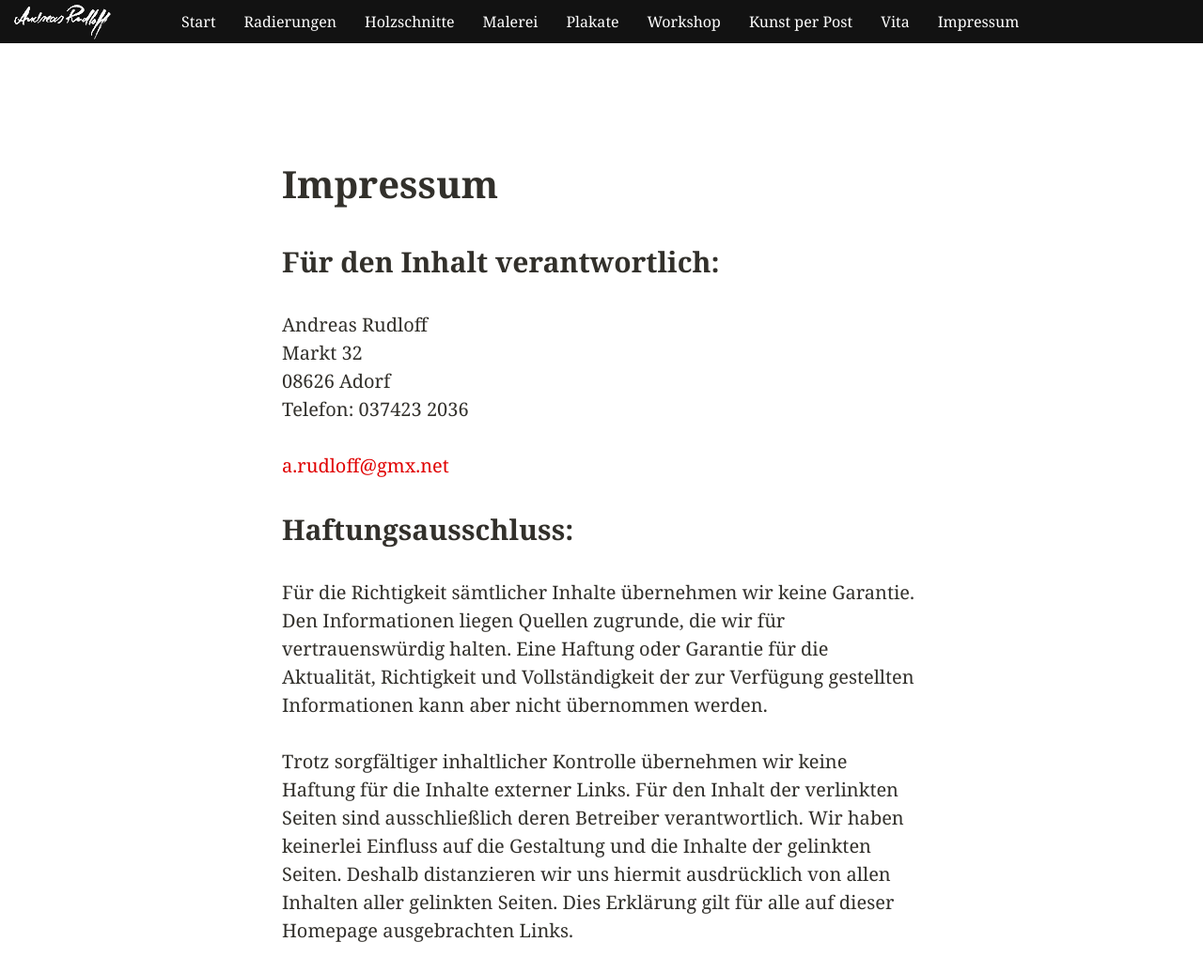
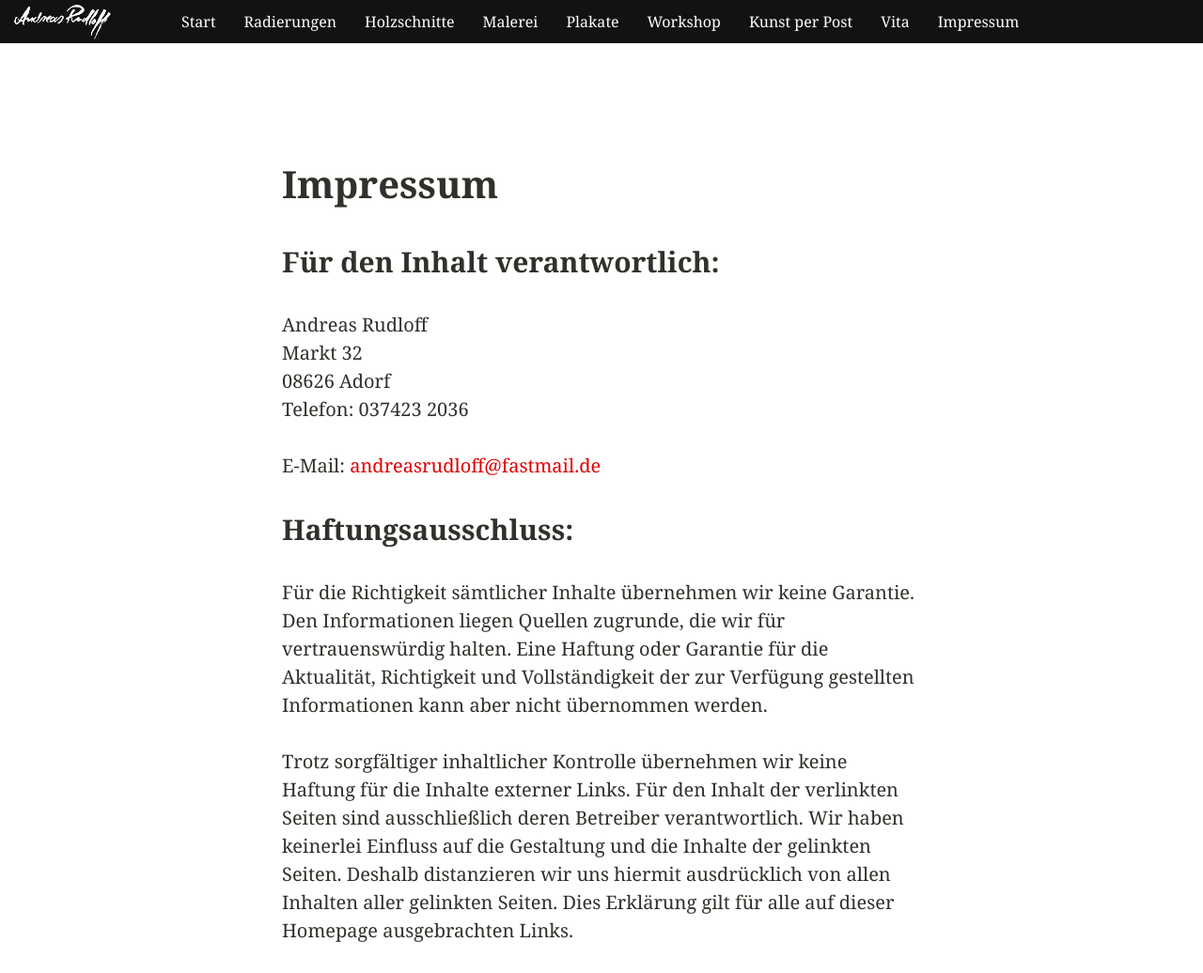
Before and after one commit to kleinfreund/artrudloff.de, a Jekyll site: the page built from andreas/impressum.md, in a window 1280 px wide. Shown: the whole page at 94% size. Built offline with Jekyll 4.4.1, drawn with Linux system fonts in a browser that asks for light colours.

Commit message:
Update mail address

```diff
--- a/andreas/impressum.md
+++ b/andreas/impressum.md
@@ -9,7 +9,7 @@ Markt 32<br>
 08626 Adorf<br>
 Telefon: 037423 2036
 
-<a href="mailto:a.rudloff@gmx.net">a.rudloff@gmx.net</a>
+E-Mail: <a href="mailto:andreasrudloff@fastmail.de">andreasrudloff@fastmail.de</a>
 
 ## Haftungsausschluss:
 
```
